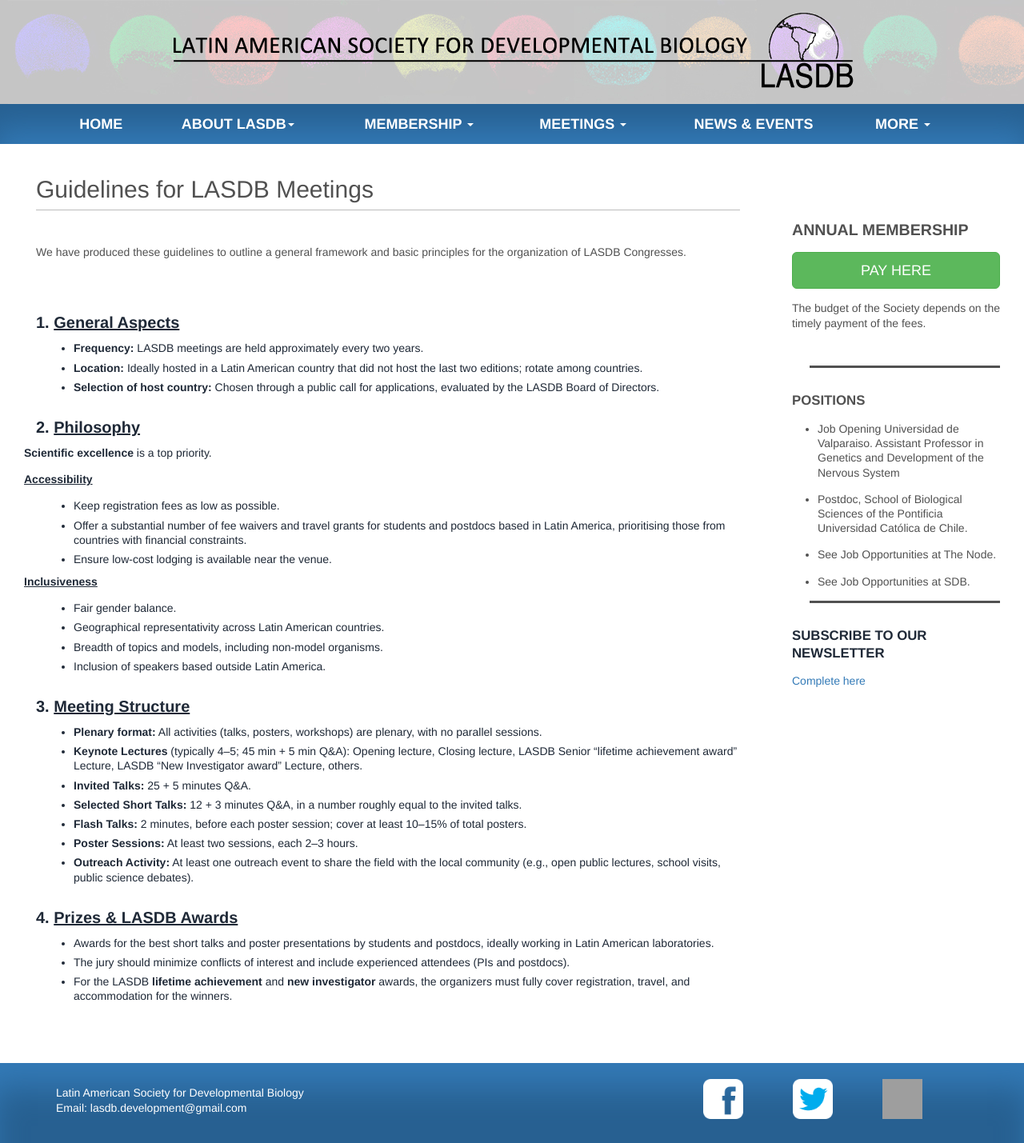
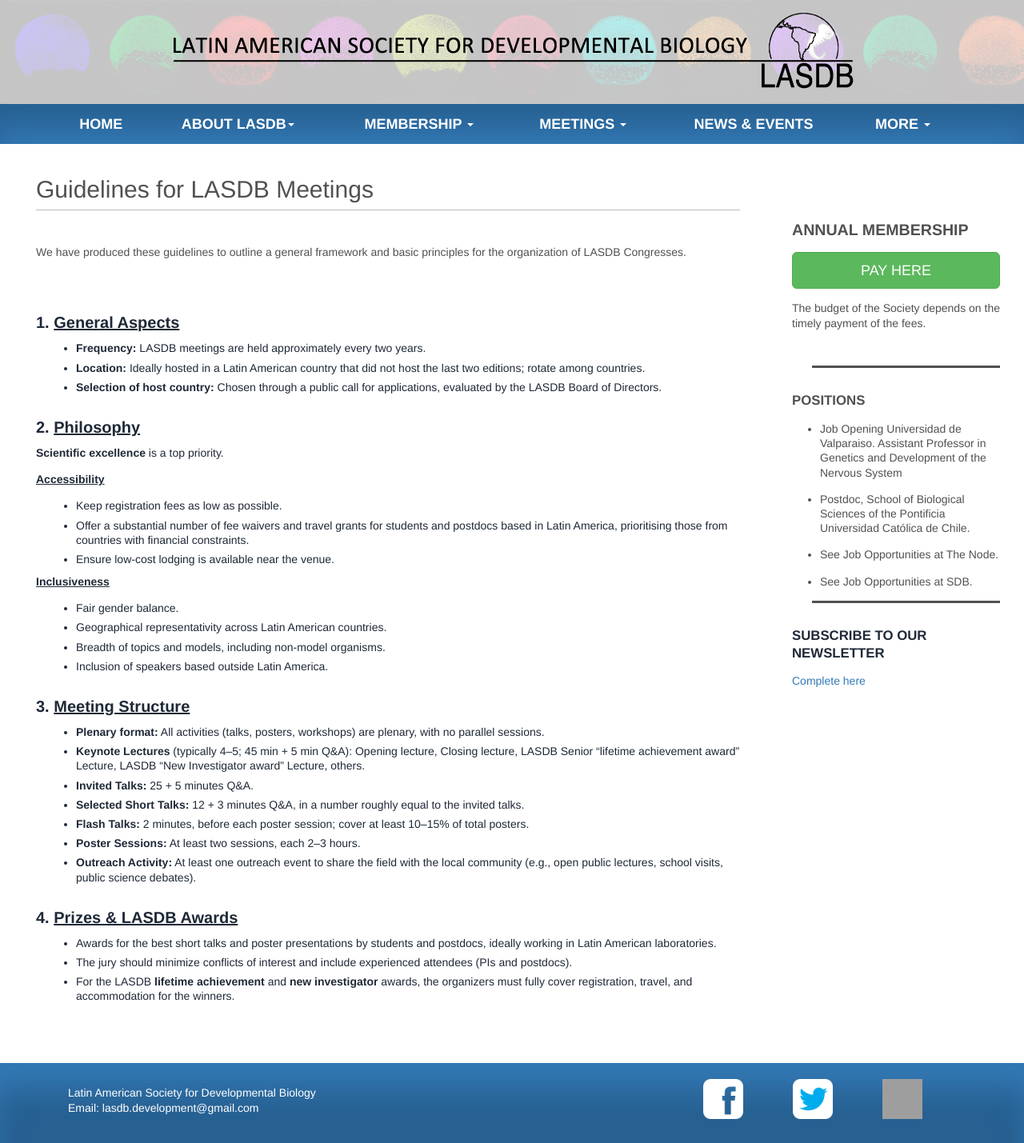
Before and after one commit to lasdb/lasdb.github.io, a Jekyll site: the page built from pages/LASDB_meeting_guidelines.html, in a window 1280 px wide. Shown: the whole page at 80% size. Built offline with Jekyll 4.4.1, drawn with Linux system fonts in a browser that asks for light colours; nearby versions of some CDN libraries; grey boxes are pictures that could not be loaded.

Commit message:
Update LASDB_meeting_guidelines.html

```diff
--- a/pages/LASDB_meeting_guidelines.html
+++ b/pages/LASDB_meeting_guidelines.html
@@ -27,8 +27,8 @@
 
 
   section h3 { margin: 10px 0 12px 15px; font-size: 20px; font-weight: 800; color: var(--); padding-top: 20px }
-  p { margin: 8px 0 15px; }
-  ul, ol { margin: 8px 0 10px 22px; }
+  p { margin: 8px 0 15px 15px; }
+  ul, ol { margin: 8px 0 10px 25px; }
   li { margin: 6px 0; }
   .small { font-size: 12px; color: var(--muted); }
   .em { font-weight: 700; }
```
